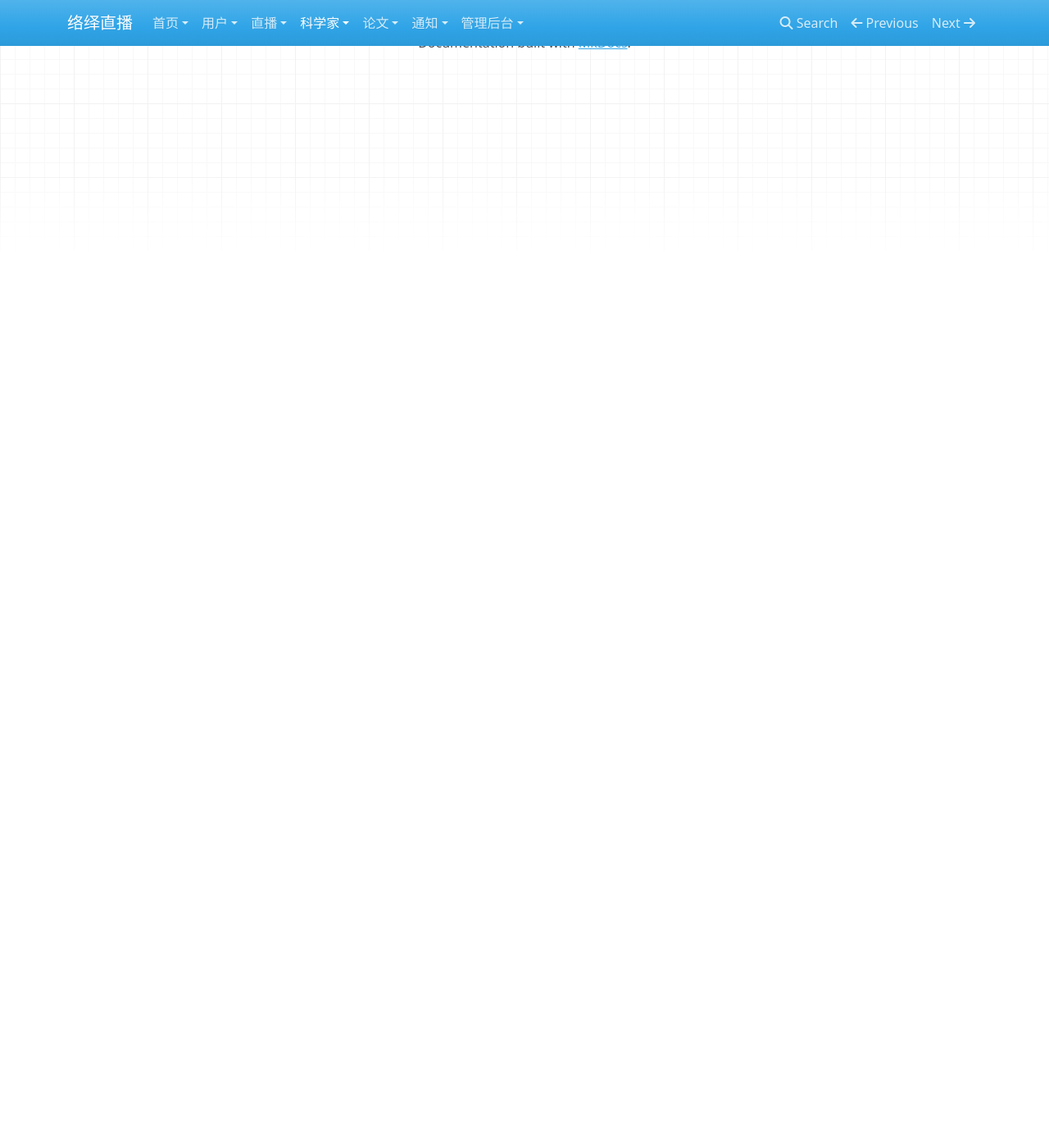
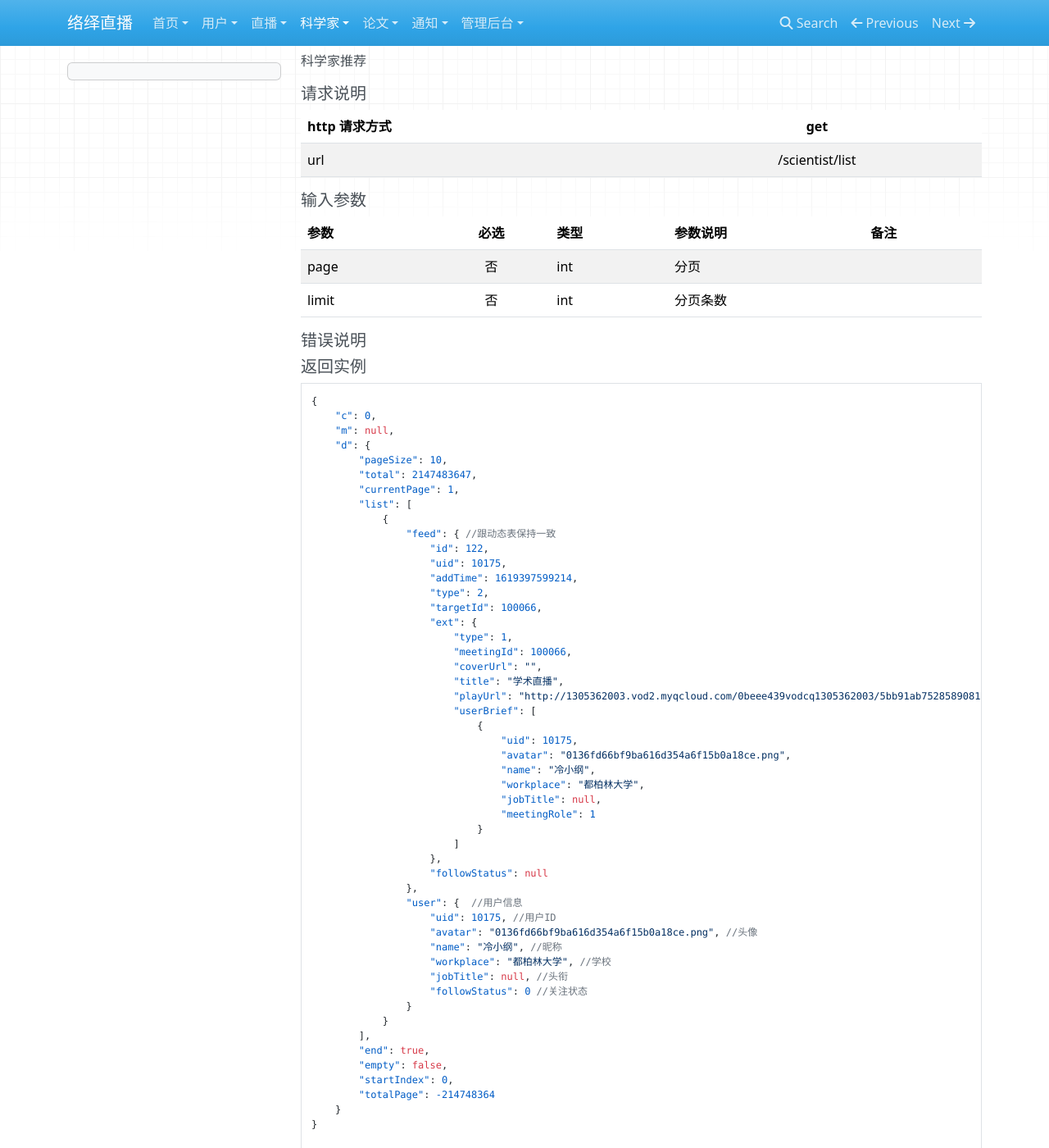
Before and after one commit to G-little/luoyi-wiki, an MkDocs documentation site: the page built from docs/luoyi/scientist.md, in a window 1280 px wide and 1400 px high, scrolled down 2492 px. Shown: the whole window at 82% size. Built offline with MkDocs 1.6.1, drawn with Linux system fonts in a browser that asks for light colours; nearby versions of some CDN libraries.

Commit message:
add file

````diff
--- a/docs/luoyi/scientist.md
+++ b/docs/luoyi/scientist.md
@@ -152,3 +152,86 @@
 }
 
 ```
+
+
+
+#### 1.5 科学家推荐
+
+##### 接口说明
+
+科学家推荐
+
+##### 请求说明
+
+| http 请求方式          |get             |
+|:------------- |:---------------:|
+| url      |/scientist/list |
+
+#####  输入参数
+
+| 参数          |必选             | 类型       | 参数说明        | 备注          |
+|:-------------|:---------------:|:-------------|:-------------|:-------------|
+| page      | 否 |  int  |   分页 |    |
+| limit      | 否 |  int  |   分页条数 |    |
+
+
+#####  错误说明
+
+
+
+
+
+#####  返回实例
+```json
+{
+    "c": 0,
+    "m": null,
+    "d": {
+        "pageSize": 10,
+        "total": 2147483647,
+        "currentPage": 1,
+        "list": [
+            {
+                "feed": { //跟动态表保持一致
+                    "id": 122,
+                    "uid": 10175,
+                    "addTime": 1619397599214,
+                    "type": 2,
+                    "targetId": 100066,
+                    "ext": {
+                        "type": 1,
+                        "meetingId": 100066,
+                        "coverUrl": "",
+                        "title": "学术直播",
+                        "playUrl": "http://1305362003.vod2.myqcloud.com/0beee439vodcq1305362003/5bb91ab75285890817467138691/playlist.m3u8",
+                        "userBrief": [
+                            {
+                                "uid": 10175,
+                                "avatar": "0136fd66bf9ba616d354a6f15b0a18ce.png",
+                                "name": "冷小纲",
+                                "workplace": "都柏林大学",
+                                "jobTitle": null,
+                                "meetingRole": 1
+                            }
+                        ]
+                    },
+                    "followStatus": null
+                },
+                "user": {  //用户信息
+                    "uid": 10175, //用户ID
+                    "avatar": "0136fd66bf9ba616d354a6f15b0a18ce.png", //头像
+                    "name": "冷小纲", //昵称
+                    "workplace": "都柏林大学", //学校
+                    "jobTitle": null, //头衔
+                    "followStatus": 0 //关注状态
+                }
+            }
+        ],
+        "end": true,
+        "empty": false,
+        "startIndex": 0,
+        "totalPage": -214748364
+    }
+}
+
+```
````
Also changed, not shown: other parts of docs/luoyi/scientist.md (+1 -1 lines).
